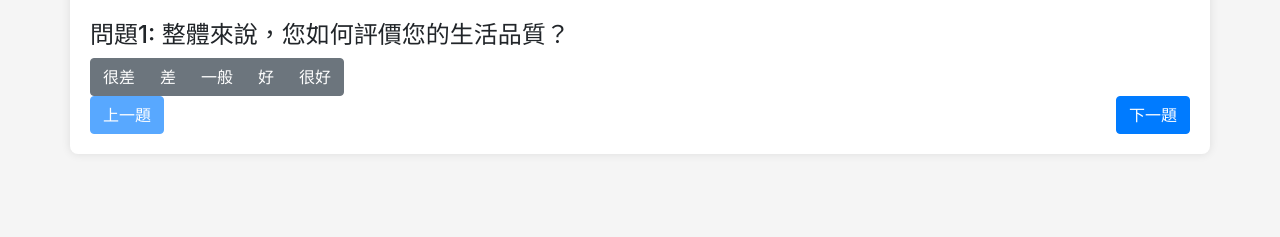
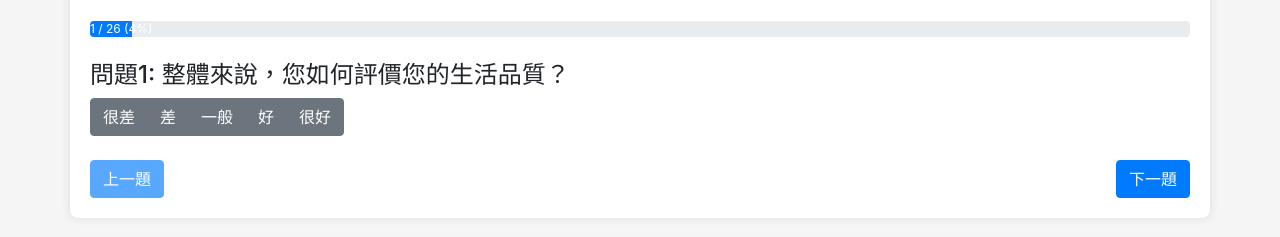
Before and after one commit to 54Laichu/quality-of-life-survey, a plain HTML site: page index.html in a window 1280 px wide. Shown: the part 109-346 px from the top of the page. Drawn offline with nearby package versions, Linux system fonts and the light colour scheme.

Commit message:
feat: progress bar

```diff
--- a/index.html
+++ b/index.html
@@ -11,11 +11,18 @@
 <body>
   <div class="container mt-5">
     <h2 class="text-center mb-4">生活品質(QoL)調查</h2>
+    <div class="progress my-4">
+      <div class="progress-bar" role="progressbar" style="width: 0%">
+        <span id="progress-text" class="progress-text">0 / 26 (0%)</span>
+      </div>
+    </div>
     <div id="surveyForm">
       <!-- 題目產生區 -->
     </div>
-    <button type="button" class="btn btn-primary" id="prevBtn" onclick="changeQuestion(-1)" disabled>上一題</button>
-    <button type="button" class="btn btn-primary float-right" id="nextBtn" onclick="changeQuestion(1)">下一題</button>
+    <div class="mt-4">
+      <button type="button" class="btn btn-primary" id="prevBtn" onclick="changeQuestion(-1)" disabled>上一題</button>
+      <button type="button" class="btn btn-primary float-right" id="nextBtn" onclick="changeQuestion(1)">下一題</button>
+    </div>
     <button type="button" class="btn btn-success float-right" id="submitBtn" onclick="submitSurvey()" style="display: none;">送出問卷</button>
   </div>
   <script src="https://code.jquery.com/jquery-3.3.1.slim.min.js"></script>
--- a/script.js
+++ b/script.js
@@ -143,6 +143,13 @@ function isQuestionAnswered(questionNumber) {
   return $(`input[name=question${questionNumber}]:checked`).length > 0;
 }
 
+// 進度條
+function updateProgress() {
+  const progress = ((currentQuestion + 1) / questions) * 100;
+  $('.progress-bar').css('width', `${progress}%`).attr('aria-valuenow', progress);
+  $('#progress-text').text(`${currentQuestion + 1} / ${questions} (${Math.round(progress)}%)`);
+}
+
 $(document).ready(function() {
   initSurvey();
 });
```
